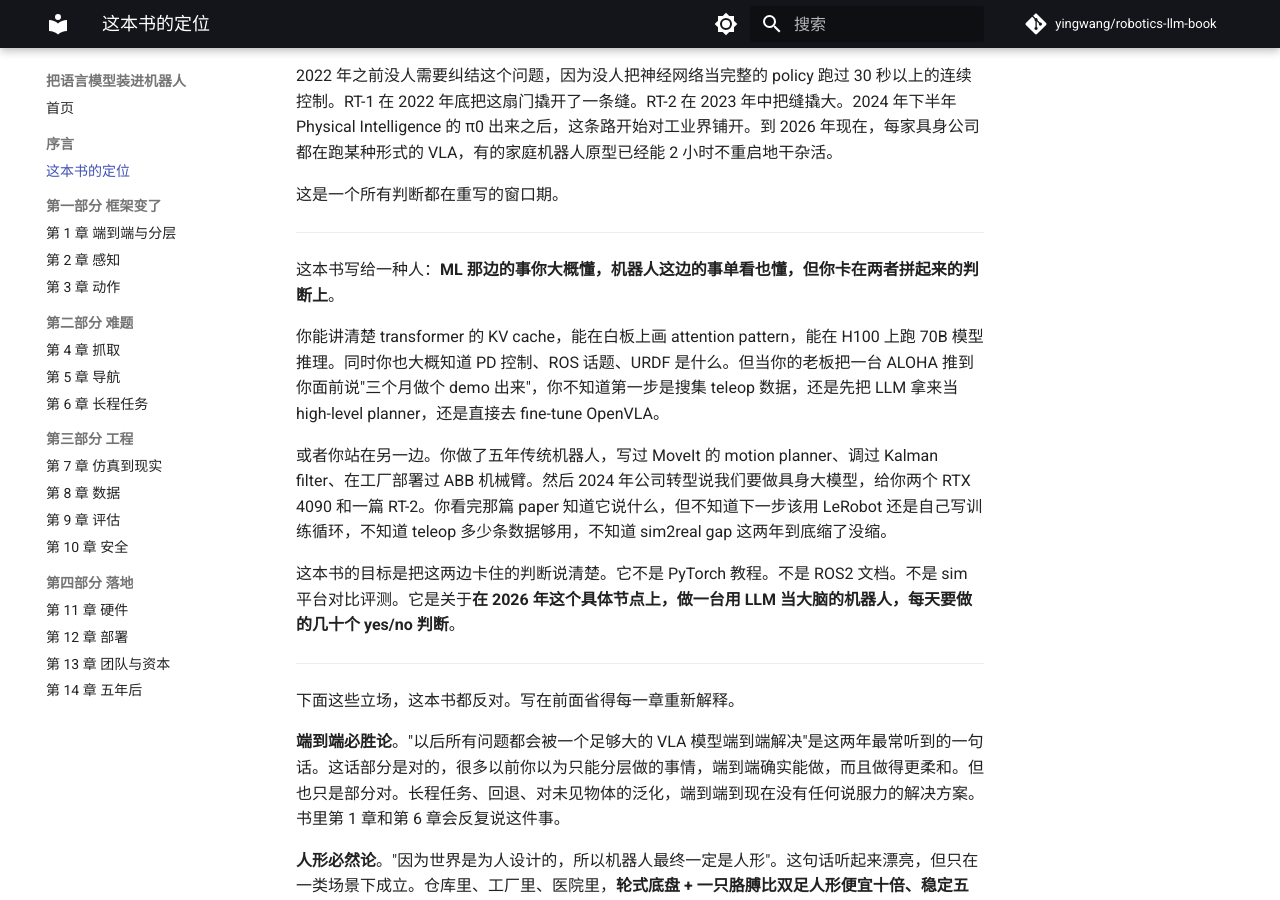
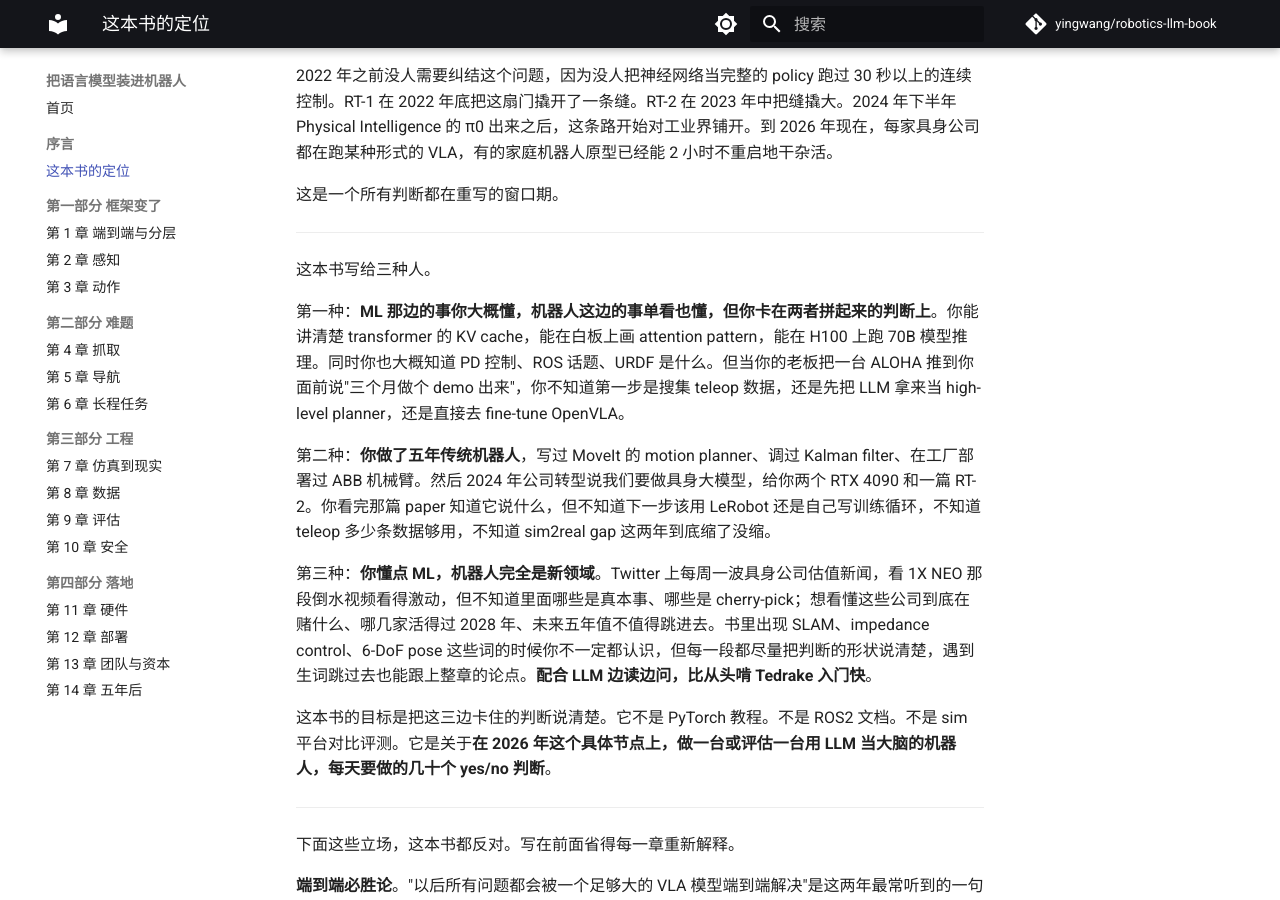
Before and after one commit to yingwang/robotics-llm-book, an MkDocs documentation site: the page built from docs/00-preface.md, in a window 1280 px wide and 900 px high, scrolled down 512 px. Built offline with MkDocs 1.6.1 and Material for MkDocs 9.7.7, drawn with Linux system fonts in a browser that asks for light colours; comment, search, counter and statistics services are not loaded.

Commit message:
preface + readme: 加第三类目标读者（懂点 ML 不懂机器人）
序里目标读者从两类扩到三类：
1. ML + 机器人都懂个体但卡在拼起来 (原)
2. 五年传统机器人，公司要转具身 (原)
3. 懂点 ML 机器人完全新领域 (新加)

第三类点明"配合 LLM 边读边问，比从头啃 Tedrake 入门快"。

README 同步更新适读人群三段。

Co-Authored-By: Claude Opus 4.7 (1M context) <noreply@anthropic.com>

```diff
--- a/docs/00-preface.md
+++ b/docs/00-preface.md
@@ -18,13 +18,15 @@
 
 ---
 
-这本书写给一种人：**ML 那边的事你大概懂，机器人这边的事单看也懂，但你卡在两者拼起来的判断上**。
+这本书写给三种人。
 
-你能讲清楚 transformer 的 KV cache，能在白板上画 attention pattern，能在 H100 上跑 70B 模型推理。同时你也大概知道 PD 控制、ROS 话题、URDF 是什么。但当你的老板把一台 ALOHA 推到你面前说"三个月做个 demo 出来"，你不知道第一步是搜集 teleop 数据，还是先把 LLM 拿来当 high-level planner，还是直接去 fine-tune OpenVLA。
+第一种：**ML 那边的事你大概懂，机器人这边的事单看也懂，但你卡在两者拼起来的判断上**。你能讲清楚 transformer 的 KV cache，能在白板上画 attention pattern，能在 H100 上跑 70B 模型推理。同时你也大概知道 PD 控制、ROS 话题、URDF 是什么。但当你的老板把一台 ALOHA 推到你面前说"三个月做个 demo 出来"，你不知道第一步是搜集 teleop 数据，还是先把 LLM 拿来当 high-level planner，还是直接去 fine-tune OpenVLA。
 
-或者你站在另一边。你做了五年传统机器人，写过 MoveIt 的 motion planner、调过 Kalman filter、在工厂部署过 ABB 机械臂。然后 2024 年公司转型说我们要做具身大模型，给你两个 RTX 4090 和一篇 RT-2。你看完那篇 paper 知道它说什么，但不知道下一步该用 LeRobot 还是自己写训练循环，不知道 teleop 多少条数据够用，不知道 sim2real gap 这两年到底缩了没缩。
+第二种：**你做了五年传统机器人**，写过 MoveIt 的 motion planner、调过 Kalman filter、在工厂部署过 ABB 机械臂。然后 2024 年公司转型说我们要做具身大模型，给你两个 RTX 4090 和一篇 RT-2。你看完那篇 paper 知道它说什么，但不知道下一步该用 LeRobot 还是自己写训练循环，不知道 teleop 多少条数据够用，不知道 sim2real gap 这两年到底缩了没缩。
 
-这本书的目标是把这两边卡住的判断说清楚。它不是 PyTorch 教程。不是 ROS2 文档。不是 sim 平台对比评测。它是关于**在 2026 年这个具体节点上，做一台用 LLM 当大脑的机器人，每天要做的几十个 yes/no 判断**。
+第三种：**你懂点 ML，机器人完全是新领域**。Twitter 上每周一波具身公司估值新闻，看 1X NEO 那段倒水视频看得激动，但不知道里面哪些是真本事、哪些是 cherry-pick；想看懂这些公司到底在赌什么、哪几家活得过 2028 年、未来五年值不值得跳进去。书里出现 SLAM、impedance control、6-DoF pose 这些词的时候你不一定都认识，但每一段都尽量把判断的形状说清楚，遇到生词跳过去也能跟上整章的论点。**配合 LLM 边读边问，比从头啃 Tedrake 入门快**。
+
+这本书的目标是把这三边卡住的判断说清楚。它不是 PyTorch 教程。不是 ROS2 文档。不是 sim 平台对比评测。它是关于**在 2026 年这个具体节点上，做一台或评估一台用 LLM 当大脑的机器人，每天要做的几十个 yes/no 判断**。
 
 ---
 
```
Also changed, not shown: README.md (+5 -1 lines).
